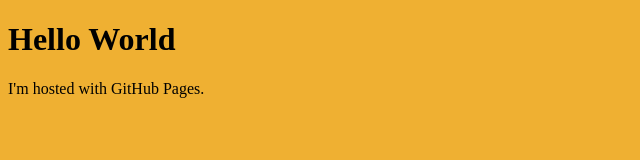
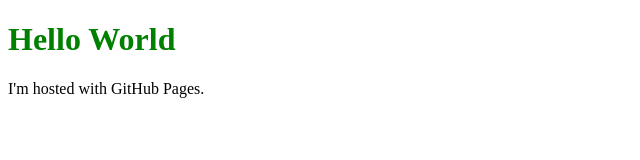
Before and after one commit to tizzfinn/tizzfinn.github.io, a plain HTML site: page index.html in a window 1280 px wide. Shown: the whole page, without its empty margins (0-640 px from the left). Drawn offline with Linux system fonts and the light colour scheme; files that its build step writes are made by us from their sources.

Commit message:
Update main.css

```diff
--- a/main.css
+++ b/main.css
@@ -1,3 +1,3 @@
-body {
-	background-color: #efb032;
+h1 {
+  color: green;
 }
```
